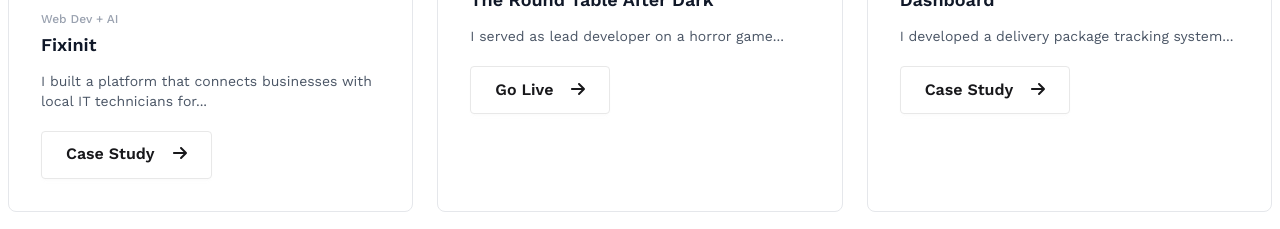
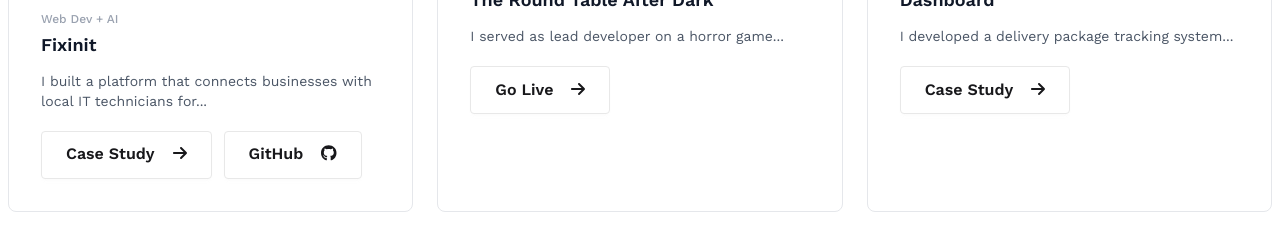
Before and after one commit to Yassine-Elamri34/Portfolio-Yassine, a React (Vite) app: page / in a window 1280 px wide. Shown: the part 2420-2649 px from the top of the page. Built offline with nearby package versions, Linux system fonts and the light colour scheme.

Commit message:
github repo link

```diff
--- a/src/components/portfolio/Portfolio.jsx
+++ b/src/components/portfolio/Portfolio.jsx
@@ -14,7 +14,9 @@
   image: card69,
   category: "Web Dev + AI",
   title: "Fixinit",
-    description: "I built a platform that connects businesses with local IT technicians for... ",
+  description:
+    "I built a platform that connects businesses with local IT technicians for...",
+  github: "https://github.com/Yassine-Elamri34/Fixinit",
 },
 
 {
--- a/src/components/portfolio/Projects.jsx
+++ b/src/components/portfolio/Projects.jsx
@@ -1,33 +1,73 @@
 import { faArrowRight } from "@fortawesome/free-solid-svg-icons";
+import { faGithub } from "@fortawesome/free-brands-svg-icons";
 import { FontAwesomeIcon } from "@fortawesome/react-fontawesome";
 import { Link } from "react-router-dom";
 
 const Projects = ({ data }) => {
-  const buttonClass = "btn hover:border-picto-primary hover:text-picto-primary bg-white text-sm xs:text-[16px] font-semibold hover:gap-3 xs:hover:gap-4 transition-all duration-300 mt-5 xs:py-5.75 px-6 max-sm:w-full";
+  const buttonClass =
+    "btn hover:border-picto-primary hover:text-picto-primary bg-white text-sm xs:text-[16px] font-semibold hover:gap-3 xs:hover:gap-4 transition-all duration-300 xs:py-5.75 px-6 max-sm:w-full";
 
   return (
     <div className="max-w-106 rounded-lg outline-[#FFFFFF] hover:shadow-2xl duration-300 transition-all shadow-gray-300 border border-gray-200">
       <img src={data?.image} alt={`${data?.title} image`} />
+
       <div className="p-4 xs:p-8">
-        <p className="text-gray-400 text-xs font-medium">{data?.category}</p>
+        <p className="text-gray-400 text-xs font-medium">
+          {data?.category}
+        </p>
+
         <p className="text-gray-900 text-md xxs:text-lg font-semibold pt-1 mb-3">
           {data?.title}
         </p>
-        <p style={{ lineHeight: "20px", letterSpacing: "0%" }} className="text-gray-600 text-xs xxs:text-[14px] text-wrap">
+
+        <p
+          style={{ lineHeight: "20px", letterSpacing: "0%" }}
+          className="text-gray-600 text-xs xxs:text-[14px] text-wrap"
+        >
           {data?.description}
         </p>
+
         {data?.slug ? (
-          <Link to={`/${data.slug}`} className={buttonClass}>
+          <div className="flex flex-col xs:flex-row gap-3 mt-5">
+            {/* Case Study */}
+            <Link
+              to={`/${data.slug}`}
+              className={buttonClass}
+            >
               Case Study
+
               <span className="ms-1 xs:ms-3">
-              <FontAwesomeIcon icon={faArrowRight} size="l" />
+                <FontAwesomeIcon icon={faArrowRight} />
               </span>
             </Link>
+
+            {/* GitHub */}
+            {data?.github && (
+              <a
+                href={data.github}
+                target="_blank"
+                rel="noopener noreferrer"
+                className={buttonClass}
+              >
+                GitHub
+
+                <span className="ms-1 xs:ms-3">
+                  <FontAwesomeIcon icon={faGithub} />
+                </span>
+              </a>
+            )}
+          </div>
         ) : (
-          <a href={data?.link} target="_blank" rel="noopener noreferrer" className={buttonClass}>
+          <a
+            href={data?.link}
+            target="_blank"
+            rel="noopener noreferrer"
+            className={`${buttonClass} mt-5`}
+          >
             Go Live
+
             <span className="ms-1 xs:ms-3">
-              <FontAwesomeIcon icon={faArrowRight} size="l" />
+              <FontAwesomeIcon icon={faArrowRight} />
             </span>
           </a>
         )}
```
Lines whose indentation alone changed are shown as unchanged.
